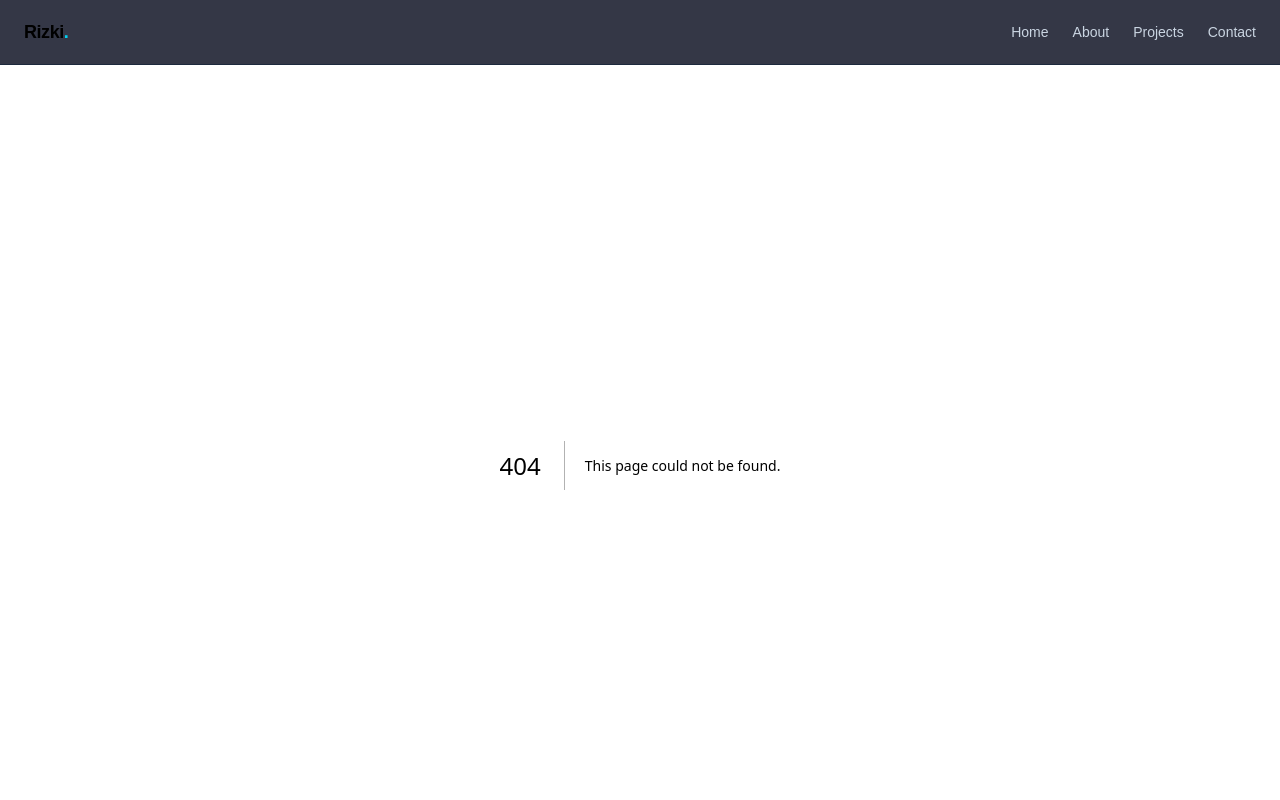
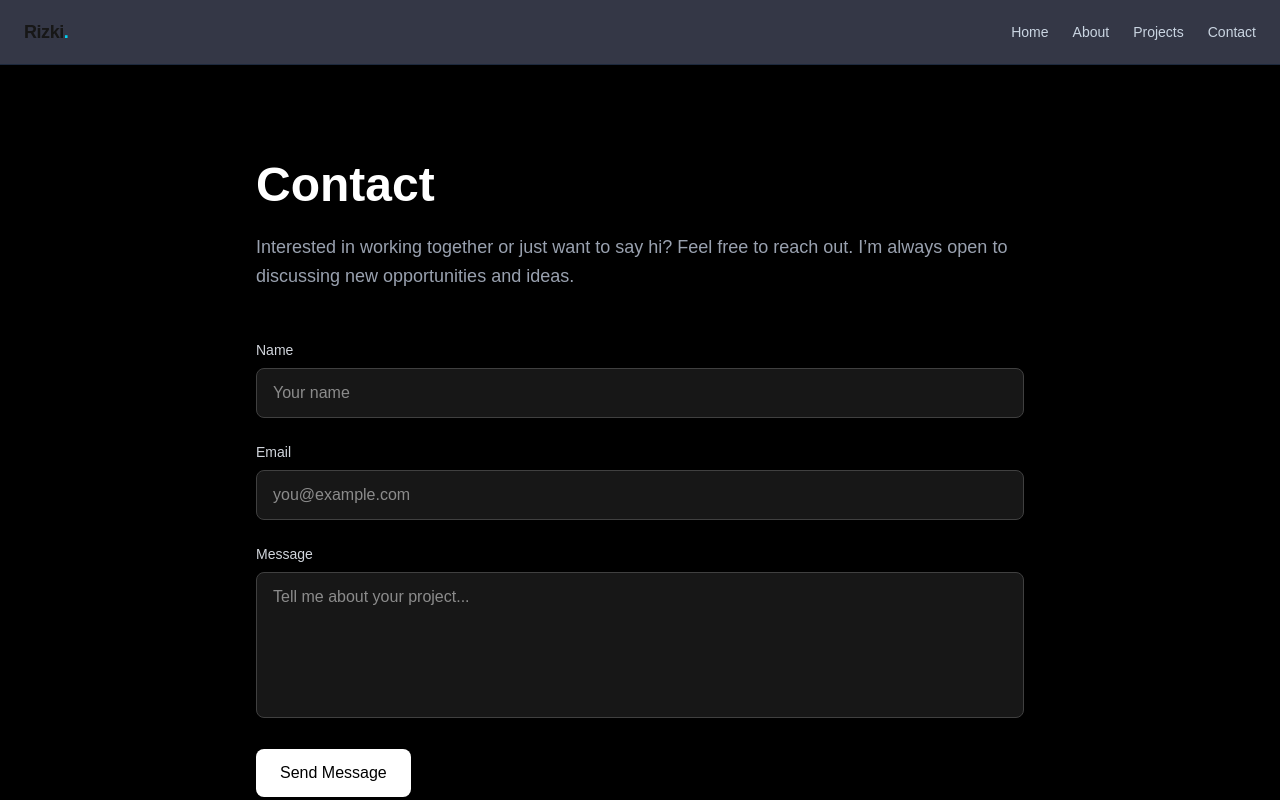
Before and after one commit to RIzkiPD3/website-portofolio, a Next.js app: page /contact in a window 1280 px wide. Before the commit this address had no page. Shown: the top 800 px of the page. Built offline with nearby package versions, Linux system fonts and the light colour scheme.

Commit message:
feat: add contact page with static form layout

```diff
--- /dev/null
+++ b/src/app/contact/page.tsx
@@ -0,0 +1,62 @@
+export default function ContactPage() {
+    return (
+      <section className="min-h-screen bg-black text-white px-6 py-24">
+        <div className="mx-auto max-w-3xl">
+          {/* Title */}
+          <h1 className="text-4xl md:text-5xl font-bold mb-6">
+            Contact
+          </h1>
+
+          {/* Description */}
+          <p className="text-gray-400 text-lg mb-12 leading-relaxed">
+            Interested in working together or just want to say hi?
+            Feel free to reach out. I’m always open to discussing new
+            opportunities and ideas.
+          </p>
+
+          {/* Contact Form */}
+          <form className="space-y-6">
+            <div>
+              <label className="block mb-2 text-sm text-gray-300">
+                Name
+              </label>
+              <input
+                type="text"
+                placeholder="Your name"
+                className="w-full rounded-lg bg-neutral-900 border border-neutral-700 px-4 py-3 text-white focus:outline-none focus:border-white"
+              />
+            </div>
+
+            <div>
+              <label className="block mb-2 text-sm text-gray-300">
+                Email
+              </label>
+              <input
+                type="email"
+                placeholder="you@example.com"
+                className="w-full rounded-lg bg-neutral-900 border border-neutral-700 px-4 py-3 text-white focus:outline-none focus:border-white"
+              />
+            </div>
+
+            <div>
+              <label className="block mb-2 text-sm text-gray-300">
+                Message
+              </label>
+              <textarea
+                rows={5}
+                placeholder="Tell me about your project..."
+                className="w-full rounded-lg bg-neutral-900 border border-neutral-700 px-4 py-3 text-white focus:outline-none focus:border-white resize-none"
+              />
+            </div>
+
+            <button
+              type="button"
+              className="inline-flex items-center justify-center rounded-lg bg-white text-black px-6 py-3 font-medium hover:bg-gray-200 transition"
+            >
+              Send Message
+            </button>
+          </form>
+        </div>
+      </section>
+    );
+  }
```
